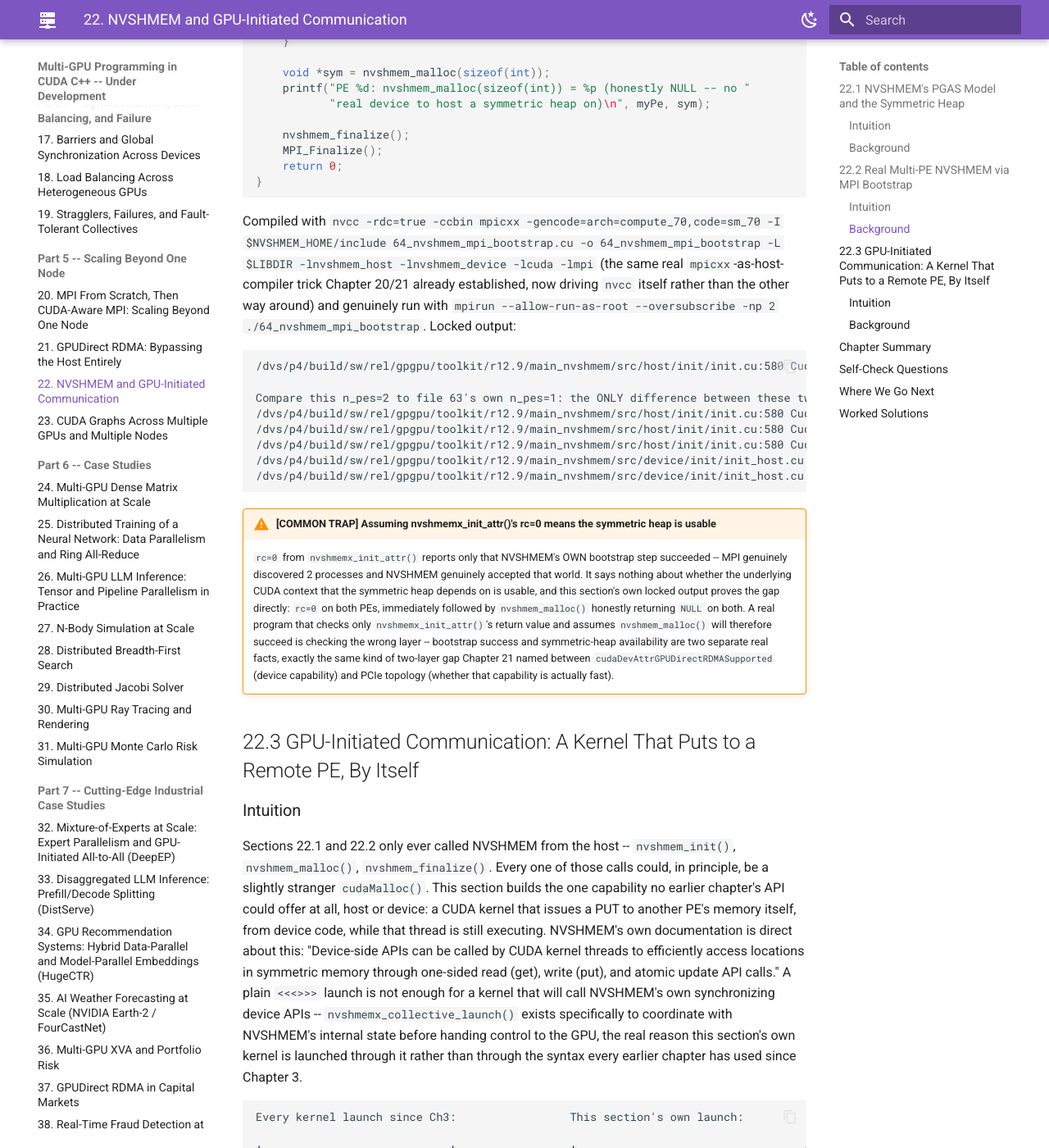
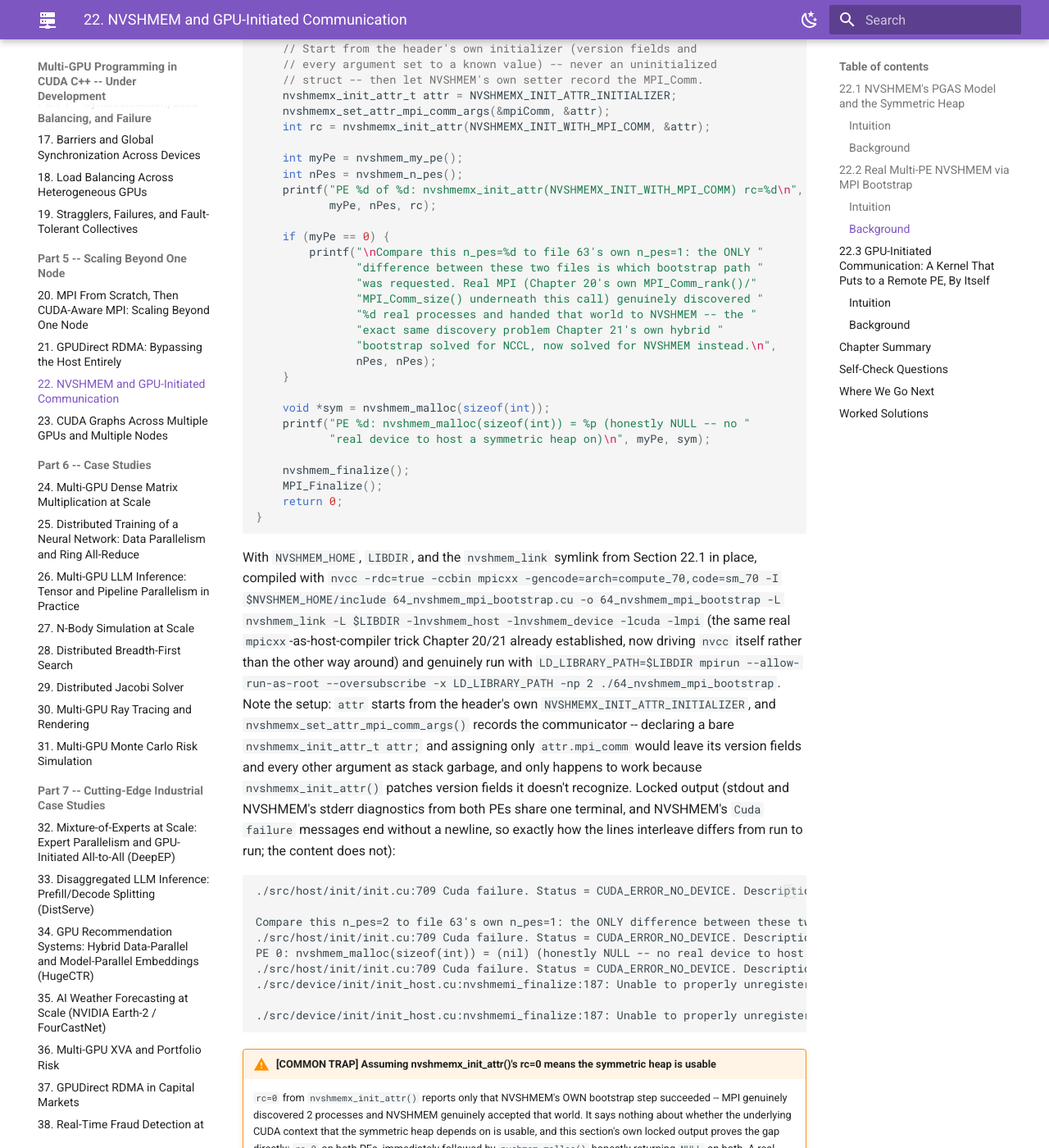
Before and after one commit to MaximumBeings/multi_gpu_cuda_from_scratch, an MkDocs documentation site: the page built from docs/part5/22-nvshmem-and-gpu-initiated-communication.md, in a window 1280 px wide and 1400 px high, scrolled down 5906 px. Shown: the whole window at 82% size. Built offline with MkDocs 1.6.1 and Material for MkDocs 9.7.7, drawn with Linux system fonts in a browser that asks for light colours; some of the changed text lies outside the part shown.

Commit message:
Ch22: working NVSHMEM compile recipe (NVSHMEM_HOME/LIBDIR, libnvshmem_host.so symlink), NVSHMEMX_INIT_ATTR_INITIALIZER + nvshmemx_set_attr_mpi_comm_args, re-locked outputs on NVSHMEM 3.8.0, fix finalize self-check

````diff
--- a/docs/part5/22-nvshmem-and-gpu-initiated-communication.md
+++ b/docs/part5/22-nvshmem-and-gpu-initiated-communication.md
@@ -117,13 +117,27 @@ int main() {
 }
 ```
 
-Compiled with `nvcc -rdc=true -ccbin g++ -gencode=arch=compute_70,code=sm_70 -I $NVSHMEM_HOME/include 63_nvshmem_init_single_pe.cu -o 63_nvshmem_init_single_pe -L $LIBDIR -lnvshmem_host -lnvshmem_device -lcuda` (real dynamic linking against the real installed NVSHMEM, following NVIDIA's own install guide's exact command shape) and genuinely run with `LD_LIBRARY_PATH` pointed at the real installed library directory. Locked output:
+The pip package needs two setup steps NVIDIA's install guide doesn't spell out for this layout. First, define the two paths every command below uses -- `NVSHMEM_HOME` is the package directory (ask Python for the package's `__path__`; `nvidia.nvshmem` is a namespace-style package, so `__file__` is not reliable), and `LIBDIR` is its `lib/` subdirectory. Second, the wheel ships only the versioned `libnvshmem_host.so.3`, with no unversioned `libnvshmem_host.so`, so the linker's `-lnvshmem_host` fails with `cannot find -lnvshmem_host` until you provide that name -- here with a symlink in a local directory, so the installed package itself is left untouched:
+
+```bash
+export NVSHMEM_HOME=$(python3 -c "import nvidia.nvshmem; print(list(nvidia.nvshmem.__path__)[0])")
+export LIBDIR=$NVSHMEM_HOME/lib
+mkdir -p nvshmem_link
+ln -sf $LIBDIR/libnvshmem_host.so.3 nvshmem_link/libnvshmem_host.so
+
+nvcc -rdc=true -ccbin g++ -gencode=arch=compute_70,code=sm_70 -I $NVSHMEM_HOME/include \
+     63_nvshmem_init_single_pe.cu -o 63_nvshmem_init_single_pe \
+     -L nvshmem_link -L $LIBDIR -lnvshmem_host -lnvshmem_device -lcuda
+LD_LIBRARY_PATH=$LIBDIR ./63_nvshmem_init_single_pe
+```
+
+That is real dynamic linking against the installed NVSHMEM (3.8.0 here), following the command shape in NVIDIA's own install guide; at run time the binary asks for `libnvshmem_host.so.3`, which `LD_LIBRARY_PATH=$LIBDIR` supplies directly. Locked output:
 
 ```text
-/dvs/p4/build/sw/rel/gpgpu/toolkit/r12.9/main_nvshmem/src/host/init/init.cu:580 Cuda failure. Status = CUDA_ERROR_NO_DEVICE. Description = no CUDA-capable device is detectednvshmem_init() returned; my_pe=0 n_pes=1
+./src/host/init/init.cu:709 Cuda failure. Status = CUDA_ERROR_NO_DEVICE. Description = no CUDA-capable device is detectednvshmem_init() returned; my_pe=0 n_pes=1
 No bootstrap plugin was requested, so NVSHMEM had no way to discover any other real process -- this is NOT the same honest failure this book has shown since Chapter 3 (cudaErrorNoDevice, ncclUnhandledCudaError, etc.). Those calls always at least TRIED to find a device and reported exactly why they couldn't. nvshmem_init() with no bootstrap never tried to find a peer at all -- n_pes=1 is a correct, honest answer to the question it was actually asked.
-/dvs/p4/build/sw/rel/gpgpu/toolkit/r12.9/main_nvshmem/src/host/init/init.cu:580 Cuda failure. Status = CUDA_ERROR_NO_DEVICE. Description = no CUDA-capable device is detectednvshmem_malloc(sizeof(int)) = (nil)
-/dvs/p4/build/sw/rel/gpgpu/toolkit/r12.9/main_nvshmem/src/device/init/init_host.cu:nvshmemi_finalize:187: Unable to properly unregister device state.
+./src/host/init/init.cu:709 Cuda failure. Status = CUDA_ERROR_NO_DEVICE. Description = no CUDA-capable device is detectednvshmem_malloc(sizeof(int)) = (nil)
+./src/device/init/init_host.cu:nvshmemi_finalize:187: Unable to properly unregister device state.
 ```
 
 !!! warning "[COMMON TRAP] Treating n_pes=1 as an error, or as the same kind of honest failure every earlier chapter has shown"
@@ -187,8 +201,11 @@ int main(int argc, char** argv) {
     MPI_Init(&argc, &argv);
     MPI_Comm mpiComm = MPI_COMM_WORLD;
 
-    nvshmemx_init_attr_t attr;
-    attr.mpi_comm = &mpiComm;
+    // Start from the header's own initializer (version fields and
+    // every argument set to a known value) -- never an uninitialized
+    // struct -- then let NVSHMEM's own setter record the MPI_Comm.
+    nvshmemx_init_attr_t attr = NVSHMEMX_INIT_ATTR_INITIALIZER;
+    nvshmemx_set_attr_mpi_comm_args(&mpiComm, &attr);
     int rc = nvshmemx_init_attr(NVSHMEMX_INIT_WITH_MPI_COMM, &attr);
 
     int myPe = nvshmem_my_pe();
@@ -217,17 +234,18 @@ int main(int argc, char** argv) {
 }
 ```
 
-Compiled with `nvcc -rdc=true -ccbin mpicxx -gencode=arch=compute_70,code=sm_70 -I $NVSHMEM_HOME/include 64_nvshmem_mpi_bootstrap.cu -o 64_nvshmem_mpi_bootstrap -L $LIBDIR -lnvshmem_host -lnvshmem_device -lcuda -lmpi` (the same real `mpicxx`-as-host-compiler trick Chapter 20/21 already established, now driving `nvcc` itself rather than the other way around) and genuinely run with `mpirun --allow-run-as-root --oversubscribe -np 2 ./64_nvshmem_mpi_bootstrap`. Locked output:
+With `NVSHMEM_HOME`, `LIBDIR`, and the `nvshmem_link` symlink from Section 22.1 in place, compiled with `nvcc -rdc=true -ccbin mpicxx -gencode=arch=compute_70,code=sm_70 -I $NVSHMEM_HOME/include 64_nvshmem_mpi_bootstrap.cu -o 64_nvshmem_mpi_bootstrap -L nvshmem_link -L $LIBDIR -lnvshmem_host -lnvshmem_device -lcuda -lmpi` (the same real `mpicxx`-as-host-compiler trick Chapter 20/21 already established, now driving `nvcc` itself rather than the other way around) and genuinely run with `LD_LIBRARY_PATH=$LIBDIR mpirun --allow-run-as-root --oversubscribe -x LD_LIBRARY_PATH -np 2 ./64_nvshmem_mpi_bootstrap`. Note the setup: `attr` starts from the header's own `NVSHMEMX_INIT_ATTR_INITIALIZER`, and `nvshmemx_set_attr_mpi_comm_args()` records the communicator -- declaring a bare `nvshmemx_init_attr_t attr;` and assigning only `attr.mpi_comm` would leave its version fields and every other argument as stack garbage, and only happens to work because `nvshmemx_init_attr()` patches version fields it doesn't recognize. Locked output (stdout and NVSHMEM's stderr diagnostics from both PEs share one terminal, and NVSHMEM's `Cuda failure` messages end without a newline, so exactly how the lines interleave differs from run to run; the content does not):
 
 ```text
-/dvs/p4/build/sw/rel/gpgpu/toolkit/r12.9/main_nvshmem/src/host/init/init.cu:580 Cuda failure. Status = CUDA_ERROR_NO_DEVICE. Description = no CUDA-capable device is detectedPE 0 of 2: nvshmemx_init_attr(NVSHMEMX_INIT_WITH_MPI_COMM) rc=0
+./src/host/init/init.cu:709 Cuda failure. Status = CUDA_ERROR_NO_DEVICE. Description = no CUDA-capable device is detectedPE 0 of 2: nvshmemx_init_attr(NVSHMEMX_INIT_WITH_MPI_COMM) rc=0
 
 Compare this n_pes=2 to file 63's own n_pes=1: the ONLY difference between these two files is which bootstrap path was requested. Real MPI (Chapter 20's own MPI_Comm_rank()/MPI_Comm_size() underneath this call) genuinely discovered 2 real processes and handed that world to NVSHMEM -- the exact same discovery problem Chapter 21's own hybrid bootstrap solved for NCCL, now solved for NVSHMEM instead.
-/dvs/p4/build/sw/rel/gpgpu/toolkit/r12.9/main_nvshmem/src/host/init/init.cu:580 Cuda failure. Status = CUDA_ERROR_NO_DEVICE. Description = no CUDA-capable device is detectedPE 1 of 2: nvshmemx_init_attr(NVSHMEMX_INIT_WITH_MPI_COMM) rc=0
-/dvs/p4/build/sw/rel/gpgpu/toolkit/r12.9/main_nvshmem/src/host/init/init.cu:580 Cuda failure. Status = CUDA_ERROR_NO_DEVICE. Description = no CUDA-capable device is detectedPE 0: nvshmem_malloc(sizeof(int)) = (nil) (honestly NULL -- no real device to host a symmetric heap on)
-/dvs/p4/build/sw/rel/gpgpu/toolkit/r12.9/main_nvshmem/src/host/init/init.cu:580 Cuda failure. Status = CUDA_ERROR_NO_DEVICE. Description = no CUDA-capable device is detectedPE 1: nvshmem_malloc(sizeof(int)) = (nil) (honestly NULL -- no real device to host a symmetric heap on)
-/dvs/p4/build/sw/rel/gpgpu/toolkit/r12.9/main_nvshmem/src/device/init/init_host.cu:nvshmemi_finalize:187: Unable to properly unregister device state.
-/dvs/p4/build/sw/rel/gpgpu/toolkit/r12.9/main_nvshmem/src/device/init/init_host.cu:nvshmemi_finalize:187: Unable to properly unregister device state.
+./src/host/init/init.cu:709 Cuda failure. Status = CUDA_ERROR_NO_DEVICE. Description = no CUDA-capable device is detectedPE 1 of 2: nvshmemx_init_attr(NVSHMEMX_INIT_WITH_MPI_COMM) rc=0
+PE 0: nvshmem_malloc(sizeof(int)) = (nil) (honestly NULL -- no real device to host a symmetric heap on)
+./src/host/init/init.cu:709 Cuda failure. Status = CUDA_ERROR_NO_DEVICE. Description = no CUDA-capable device is detected./src/host/init/init.cu:709 Cuda failure. Status = CUDA_ERROR_NO_DEVICE. Description = no CUDA-capable device is detectedPE 1: nvshmem_malloc(sizeof(int)) = (nil) (honestly NULL -- no real device to host a symmetric heap on)
+./src/device/init/init_host.cu:nvshmemi_finalize:187: Unable to properly unregister device state.
+
+./src/device/init/init_host.cu:nvshmemi_finalize:187: Unable to properly unregister device state.
 ```
 
 !!! warning "[COMMON TRAP] Assuming nvshmemx_init_attr()'s rc=0 means the symmetric heap is usable"
@@ -289,8 +307,11 @@ __global__ void putKernel(int *dest, int val, int targetPe) {
 int main(int argc, char** argv) {
     MPI_Init(&argc, &argv);
     MPI_Comm mpiComm = MPI_COMM_WORLD;
-    nvshmemx_init_attr_t attr;
-    attr.mpi_comm = &mpiComm;
+    // Start from the header's own initializer (version fields and
+    // every argument set to a known value) -- never an uninitialized
+    // struct -- then let NVSHMEM's own setter record the MPI_Comm.
+    nvshmemx_init_attr_t attr = NVSHMEMX_INIT_ATTR_INITIALIZER;
+    nvshmemx_set_attr_mpi_comm_args(&mpiComm, &attr);
     nvshmemx_init_attr(NVSHMEMX_INIT_WITH_MPI_COMM, &attr);
 
     int myPe = nvshmem_my_pe();
@@ -316,25 +337,33 @@ int main(int argc, char** argv) {
 }
 ```
 
-Compiled the same way as file 64, and genuinely run with `mpirun --allow-run-as-root --oversubscribe -np 2 ./65_gpu_initiated_put`. Locked output -- this is the deepest real GPU-touching call this entire book has attempted, and it genuinely fails harder than anything in any earlier chapter:
+Compiled the same way as file 64, and genuinely run with `LD_LIBRARY_PATH=$LIBDIR mpirun --allow-run-as-root --oversubscribe -x LD_LIBRARY_PATH -np 2 ./65_gpu_initiated_put` (mpirun's own job-aborted banner is left out of the block below, and the two PEs' lines interleave differently from run to run). Locked output -- this is the deepest real GPU-touching call this entire book has attempted, and it genuinely fails harder than anything in any earlier chapter:
 
 ```text
-PE 0 of 2: nvshmem_malloc=(nil), launching putKernel targeting peer PE 1
-PE 1 of 2: nvshmem_malloc=(nil), launching putKernel targeting peer PE 0
-nvshmem cuda device query failed, exiting
+./src/host/init/init.cu:709 Cuda failure. Status = CUDA_ERROR_NO_DEVICE. Description = no CUDA-capable device is detected./src/host/init/init.cu:709 Cuda failure. Status = CUDA_ERROR_NO_DEVICE. Description = no CUDA-capable device is detectedPE 0 of 2: nvshmem_malloc=(nil), launching putKernel targeting peer PE 1
+./src/host/init/init.cu:709 Cuda failure. Status = CUDA_ERROR_NO_DEVICE. Description = no CUDA-capable device is detected./src/host/init/init.cu:709 Cuda failure. Status = CUDA_ERROR_NO_DEVICE. Description = no CUDA-capable device is detectedPE 1 of 2: nvshmem_malloc=(nil), launching putKernel targeting peer PE 0
+./src/host/init/init.cu:709 Cuda failure. Status = CUDA_ERROR_NO_DEVICE. Description = no CUDA-capable device is detected./src/host/init/init.cu:709 Cuda failure. Status = CUDA_ERROR_NO_DEVICE. Description = no CUDA-capable device is detectednvshmem cuda device query failed, exiting
 nvshmemi_check_state_and_init_d() failedPE 0: nvshmemx_collective_launch() rc=7 (NVSHMEMX_ERROR_INTERNAL)
 PE 0: cudaDeviceSynchronize()=no CUDA-capable device is detected
-/dvs/p4/build/sw/rel/gpgpu/toolkit/r12.9/main_nvshmem/src/device/init/init_host.cu:nvshmemi_finalize:187: Unable to properly unregister device state.
-/dvs/p4/build/sw/rel/gpgpu/toolkit/r12.9/main_nvshmem/src/device/init/init_host.cu:nvshmemi_get_device_state_ptrs:111: Unable to access device state. 100
-/dvs/p4/build/sw/rel/gpgpu/toolkit/r12.9/main_nvshmem/src/host/init/init.cu:1474: NULL value Unable to query pointer information.
-/dvs/p4/build/sw/rel/gpgpu/toolkit/r12.9/main_nvshmem/src/host/init/init.cu:nvshmemid_hostlib_finalize:1566: aborting due to error in nvshmem_finalize
+./src/device/init/init_host.cu:nvshmemi_finalize:187: Unable to properly unregister device state.
+
+./src/device/init/init_host.cu:nvshmemi_get_device_state_ptrs:111: Unable to access device state. 100
+
+./src/host/init/init.cu:1592: NULL value Unable to query pointer information.
+
+./src/host/init/init.cu:nvshmemid_hostlib_finalize:1702: aborting due to error in nvshmem_finalize
+
 nvshmem cuda device query failed, exiting
-nvshmemi_check_state_and_init_d() failedPE 1: nvshmemx_collective_launch() rc=7 (NVSHMEMX_ERROR_INTERNAL)
+nvshmemi_check_state_and_init_d() failed./src/device/init/init_host.cu:nvshmemi_finalize:187: Unable to properly unregister device state.
+
+./src/device/init/init_host.cu:nvshmemi_get_device_state_ptrs:111: Unable to access device state. 100
+
+./src/host/init/init.cu:1592: NULL value Unable to query pointer information.
+
+./src/host/init/init.cu:nvshmemid_hostlib_finalize:1702: aborting due to error in nvshmem_finalize
+
+PE 1: nvshmemx_collective_launch() rc=7 (NVSHMEMX_ERROR_INTERNAL)
 PE 1: cudaDeviceSynchronize()=no CUDA-capable device is detected
-/dvs/p4/build/sw/rel/gpgpu/toolkit/r12.9/main_nvshmem/src/device/init/init_host.cu:nvshmemi_finalize:187: Unable to properly unregister device state.
-/dvs/p4/build/sw/rel/gpgpu/toolkit/r12.9/main_nvshmem/src/device/init/init_host.cu:nvshmemi_get_device_state_ptrs:111: Unable to access device state. 100
-/dvs/p4/build/sw/rel/gpgpu/toolkit/r12.9/main_nvshmem/src/host/init/init.cu:1474: NULL value Unable to query pointer information.
-/dvs/p4/build/sw/rel/gpgpu/toolkit/r12.9/main_nvshmem/src/host/init/init.cu:nvshmemid_hostlib_finalize:1566: aborting due to error in nvshmem_finalize
 ```
 
 `mpirun` itself then reports the job aborted, with exit code **255** -- unlike every earlier chapter's clean `exit 0` after an honest error, `nvshmemx_collective_launch()`'s real internal device-state check (`nvshmemi_check_state_and_init_d()`) fails outright (`rc=7`, `NVSHMEMX_ERROR_INTERNAL`), `cudaDeviceSynchronize()` separately and honestly reports no device, and even `nvshmem_finalize()` itself cannot cleanly tear down afterward -- it reports being unable to access device state and unable to query pointer information, then aborts.
@@ -355,7 +384,7 @@ This chapter left every earlier chapter's host-initiated communication model beh
 5. Why does the kernel in file 65 need to be launched with `nvshmemx_collective_launch()` instead of the plain `<<<>>>` syntax every earlier chapter has used?
 6. Contrast the failure Section 22.3 reports (`rc=7`, `NVSHMEMX_ERROR_INTERNAL`, exit 255) with every earlier chapter's own device-less failures (e.g. Chapter 11's `ncclUnhandledCudaError`, exit 0). What is genuinely different about it?
 7. What does the quoted contrast between NCCL ("host-driven: the CPU enqueues collective operations") and NVSHMEM ("launched directly from GPU code") actually change about who decides when communication happens?
-8. Why does `nvshmem_finalize()` itself fail in Section 22.3's own locked output, when it succeeded cleanly in Sections 22.1 and 22.2?
+8. Sections 22.1 and 22.2's locked outputs already show `nvshmem_finalize()` logging `Unable to properly unregister device state`, yet those programs still exit 0. Why does finalize go further in Section 22.3 -- reporting it cannot access device state and aborting the process?
 
 ## Where We Go Next
 
@@ -377,7 +406,7 @@ Chapter 22 built the one thing every earlier chapter's API genuinely couldn't: c
 
 **7.** It moves the DECISION of when to communicate from the host to the device. In every earlier chapter, a CPU thread decided the exact moment a collective or send call happened, and the GPU simply executed whatever the CPU had already enqueued. With NVSHMEM's device-side APIs, a GPU thread that is still running can decide, on its own, to issue a put or get -- the host's only role was launching the kernel that contains that decision, not making the decision itself.
 
-**8.** Because `nvshmem_finalize()`'s own cleanup work depends on the SAME per-device internal state that `nvshmemx_collective_launch()`'s failed check was trying to verify in the first place. In Sections 22.1 and 22.2, that internal state was never exercised by anything beyond `nvshmem_malloc()`'s own honest `NULL` return, so finalize's cleanup path, while still logging its own device-less warning, completed. In Section 22.3, the collective-launch attempt left NVSHMEM's internal bookkeeping in a state finalize could not cleanly unwind, and it failed too.
+**8.** Because `nvshmem_finalize()`'s own cleanup work depends on the SAME per-device internal state that `nvshmemx_collective_launch()`'s failed check was trying to verify in the first place. In Sections 22.1 and 22.2, that internal state was never exercised by anything beyond `nvshmem_malloc()`'s own honest `NULL` return, so finalize's cleanup path logged the same `Unable to properly unregister device state` warning but did not abort, and both programs exited 0. In Section 22.3, the collective-launch attempt left NVSHMEM's internal bookkeeping in a state finalize could not cleanly unwind, and it failed too.
 
 ---
 
@@ -385,5 +414,5 @@ Chapter 22 built the one thing every earlier chapter's API genuinely couldn't: c
 
 - [Using NVSHMEM (NVSHMEM 1.0 archive)](https://docs.nvidia.com/nvshmem/archives/nvshmem-101/api/docs/gen/overview.html) — the real, verified definitions this chapter quotes: OpenSHMEM's own PGAS description ("a community standard, one-sided communication API that provides a partitioned global address space (PGAS) parallel programming model"), the Symmetric Heap definition, and the device-side API description ("Device-side APIs can be called by CUDA kernel threads to efficiently access locations in symmetric memory through one-sided read (get), write (put), and atomic update API calls").
 - [Demystifying NVSHMEM: A System-Level Analysis on Symmetric Memory and Device-Initiated Operations in GPU Communication](https://arxiv.org/html/2606.05951v1) — the real, verified contrast this chapter's intro quotes between NCCL's host-driven model ("NCCL was host-driven: the CPU enqueues collective operations, and the library selects algorithms and schedules") and NVSHMEM's device-initiated model ("communication and synchronization are launched directly from GPU code rather than through a host-managed control path"), and the real symmetric-memory definition used in Section 22.1's own Background.
-- `nvidia-nvshmem-cu12` (PyPI package, version 3.7.2) — genuinely installed and used for every code file in this chapter; this exact environment's own installed headers (`nvshmem.h`, `nvshmemx.h`, `driver_types.h`-adjacent NVSHMEM headers under `include/host/`, `include/device/`, and `include/non_abi/`) were grepped directly for real API names, flag values (`NVSHMEMX_INIT_WITH_MPI_COMM`), and the real `nvshmemx_status` error enum (`NVSHMEMX_ERROR_INTERNAL = 7`), per Chapter 21's own established practice of checking installed headers directly rather than trusting a web summary.
+- `nvidia-nvshmem-cu12` (PyPI package, version 3.8.0; the chapter was first written against 3.7.2, and the change only moved source-path/line-number prefixes in NVSHMEM's own log lines) — genuinely installed and used for every code file in this chapter; this exact environment's own installed headers (`nvshmem.h`, `nvshmemx.h`, `driver_types.h`-adjacent NVSHMEM headers under `include/host/`, `include/device/`, and `include/non_abi/`) were grepped directly for real API names, flag values (`NVSHMEMX_INIT_WITH_MPI_COMM`), and the real `nvshmemx_status` error enum (`NVSHMEMX_ERROR_INTERNAL = 7`), per Chapter 21's own established practice of checking installed headers directly rather than trusting a web summary.
 - [NVSHMEM Install Guide: Compiling and Linking with nvcc](https://docs.nvidia.com/nvshmem/release-notes-install-guide/install-guide/nvshmem-install-proc.html) — the real compile-command shape this chapter's own `nvcc -rdc=true -ccbin ... -gencode=... -lnvshmem_host -lnvshmem_device` commands follow.
````
Also changed, not shown: other parts of docs/part5/22-nvshmem-and-gpu-initiated-communication.md (+3 -3 lines), 3 other files.
